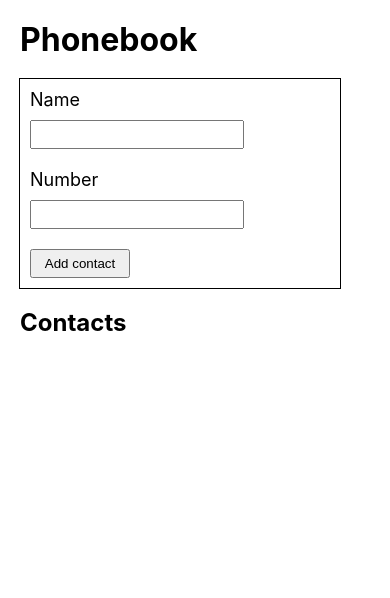
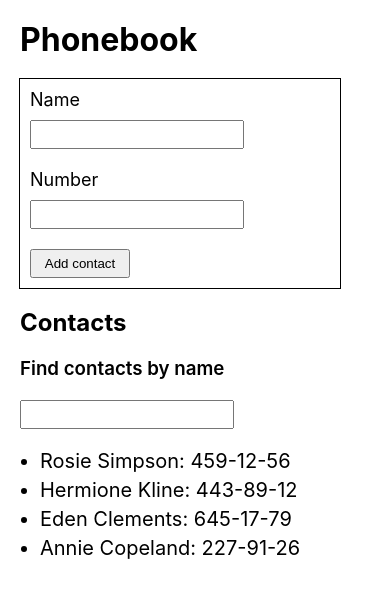
Before and after one commit to AlexRudnyk/goit-react-hw-02-phonebook, a React (Create React App) app: page / in a window 390 px wide. Shown: the top 598 px of the page. Built offline with nearby package versions, Linux system fonts and the light colour scheme.

Commit message:
Makes phonebook steps-03-04 done

```diff
--- a/src/components/App.jsx
+++ b/src/components/App.jsx
@@ -2,15 +2,28 @@ import React, { Component } from 'react';
 import { nanoid } from 'nanoid';
 import ContactForm from './contactForm';
 import ContactList from './contactList';
+import Filter from './filter';
 import { AppTitle, ListTitle, Container } from './App.styled';
 
 class App extends Component {
   state = {
-    contacts: [],
-    name: '',
+    contacts: [
+      { id: 'id-1', name: 'Rosie Simpson', number: '459-12-56' },
+      { id: 'id-2', name: 'Hermione Kline', number: '443-89-12' },
+      { id: 'id-3', name: 'Eden Clements', number: '645-17-79' },
+      { id: 'id-4', name: 'Annie Copeland', number: '227-91-26' },
+    ],
+    filter: '',
   };
 
   addContact = (name, number) => {
+    const { contacts } = this.state;
+    for (const contact of contacts) {
+      if (contact.name === name) {
+        alert(`${name} is already in contacts.`);
+        return;
+      }
+    }
     const contact = {
       id: nanoid(),
       name,
@@ -22,13 +35,29 @@ class App extends Component {
     }));
   };
 
+  changeFilter = event => {
+    this.setState({
+      filter: event.currentTarget.value,
+    });
+  };
+
+  filterContacts = () => {
+    const { contacts, filter } = this.state;
+    const normalizedFilter = filter.toLocaleLowerCase();
+    return contacts.filter(({ name }) =>
+      name.toLowerCase().includes(normalizedFilter)
+    );
+  };
+
   render() {
+    const { filter } = this.state;
     return (
       <Container>
         <AppTitle>Phonebook</AppTitle>
         <ContactForm onSubmit={this.addContact} />
         <ListTitle>Contacts</ListTitle>
-        <ContactList contacts={this.state.contacts} />
+        <Filter value={filter} onChange={this.changeFilter} />
+        <ContactList contacts={this.filterContacts()} />
       </Container>
     );
   }
--- /dev/null
+++ b/src/components/filter/Filter.jsx
@@ -0,0 +1,25 @@
+import PropTypes from 'prop-types';
+import { FilterInput, FilterTitle } from './Filter.styled';
+
+const Filter = ({ value, onChange }) => {
+  return (
+    <>
+      <FilterTitle>Find contacts by name</FilterTitle>
+      <FilterInput
+        type="text"
+        value={value}
+        onChange={onChange}
+        pattern="^[a-zA-Zа-яА-Я]+(([' -][a-zA-Zа-яА-Я ])?[a-zA-Zа-яА-Я]*)*$"
+        title="Name may contain only letters, apostrophe, dash and spaces. For example Adrian, Jacob Mercer, Charles de Batz de Castelmore d'Artagnan"
+        required
+      />
+    </>
+  );
+};
+
+Filter.propTypes = {
+  value: PropTypes.string.isRequired,
+  onChange: PropTypes.func.isRequired,
+};
+
+export default Filter;
--- /dev/null
+++ b/src/components/filter/Filter.styled.jsx
@@ -0,0 +1,12 @@
+import styled from 'styled-components';
+
+export const FilterInput = styled.input`
+  width: 200px;
+  margin-bottom: 20px;
+  padding: 5px;
+`;
+
+export const FilterTitle = styled.h3`
+  margin-bottom: 20px;
+  font-weight: 600;
+`;
--- /dev/null
+++ b/src/components/filter/index.js
@@ -0,0 +1 @@
+export { default } from './Filter';
```
